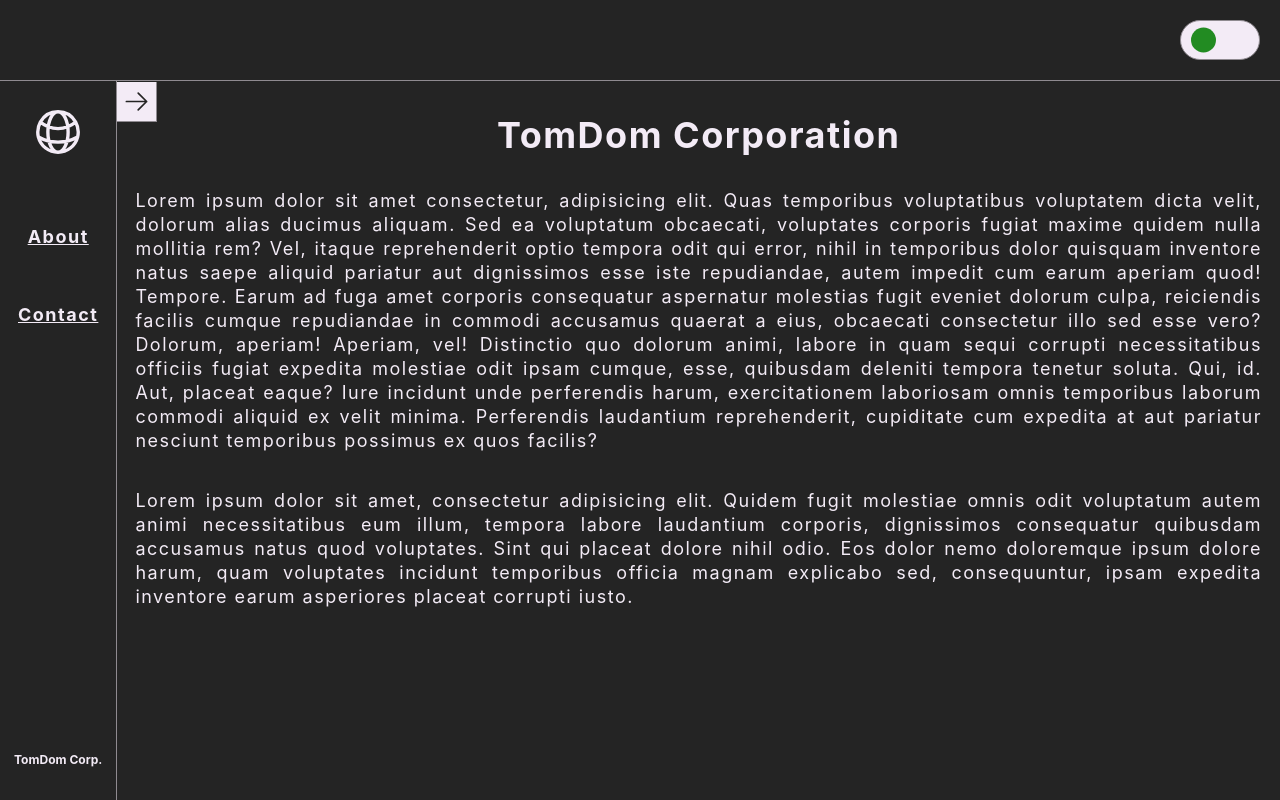
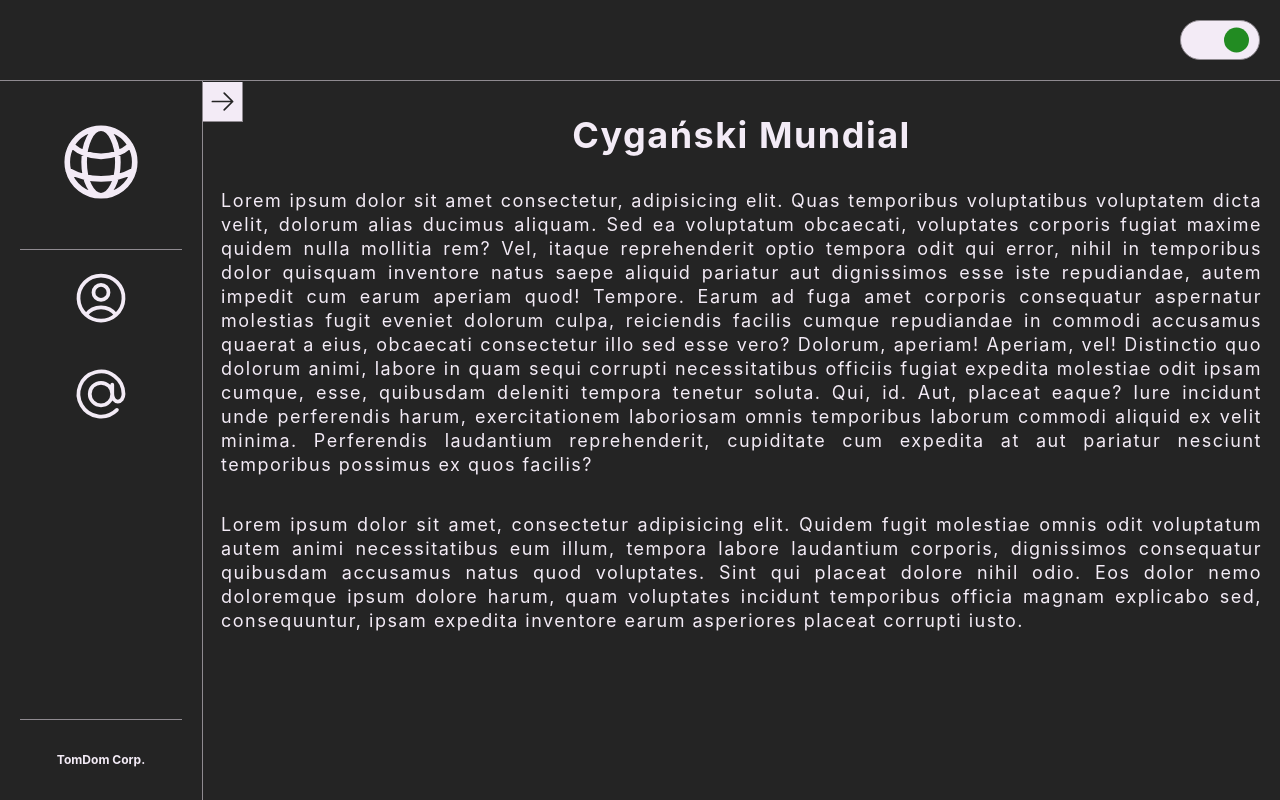
Before and after one commit to TDomagalski/reactjs-vite-app1, a React (Vite) app: page / in a window 1280 px wide. Built offline with nearby package versions, Linux system fonts and the light colour scheme.

Commit message:
feat: first version of menu icons navigation

```diff
--- a/src/App.jsx
+++ b/src/App.jsx
@@ -2,7 +2,7 @@ import { createContext, useState } from 'react';
 import { HashRouter, Routes, Route } from 'react-router-dom';
 import './styles/css/index.css';
 import Navigation from './components/Navigation';
-import PageAbout from './pages/PageAbout';
+import PageAccount from './pages/PageAccount';
 import PageContact from './pages/PageContact';
 import PageHome from './pages/PageHome';
 import PageNotFound from './pages/PageNotFound';
@@ -52,7 +52,7 @@ function App() {
           <div id="App_content">
             <Routes>
               <Route path="/" element={<PageHome />} />
-              <Route path="/about" element={<PageAbout />} />
+              <Route path="/about" element={<PageAccount />} />
               <Route path="/contact" element={<PageContact />} />
               <Route path="*" element={<PageNotFound />} />
             </Routes>
--- a/src/components/Navigation.jsx
+++ b/src/components/Navigation.jsx
@@ -1,6 +1,8 @@
 import React from 'react';
 import { Link } from 'react-router-dom';
 import TomDomLogo from '../assets/TomDomLogo';
+import NavAccountSVG from '../assets/NavAccountSVG';
+import NavContactSVG from '../assets/NavContactSVG';
 
 export default function Navigation() {
   return (
@@ -11,14 +13,16 @@ export default function Navigation() {
         </Link>
       </div>
       <nav>
-        <ul>
+        <ul className="nav_ul">
           <li>
             <Link to="/about">
-              <span>About</span>
+              <NavAccountSVG />
+              <span>Create Account</span>
             </Link>
           </li>
           <li>
             <Link to="/contact">
+              <NavContactSVG />
               <span>Contact</span>
             </Link>
           </li>
--- a/src/pages/PageAbout.jsx
+++ b/src/pages/PageAccount.jsx
@@ -1,9 +1,9 @@
 import React from 'react';
 
-export default function PageAbout() {
+export default function PageAccount() {
   return (
     <>
-      <h1>About Page</h1>
+      <h1>Account</h1>
       <p>
         Lorem ipsum dolor sit amet consectetur adipisicing elit. Voluptas
         repellendus dolor aliquam ad iure vel placeat nisi ducimus accusantium,
--- a/src/pages/PageHome.jsx
+++ b/src/pages/PageHome.jsx
@@ -3,7 +3,7 @@ import React from 'react';
 export default function PageHome() {
   return (
     <>
-      <h1>TomDom Corporation</h1>
+      <h1>Cygański Mundial</h1>
       <p>
         Lorem ipsum dolor sit amet consectetur, adipisicing elit. Quas
         temporibus voluptatibus voluptatem dicta velit, dolorum alias ducimus
--- a/src/styles/css/index.css
+++ b/src/styles/css/index.css
@@ -72,7 +72,8 @@ div {
 } */
 .App {
   width: 100vw;
-  height: 100vh;
+  min-height: 100vh;
+  height: auto;
   display: -webkit-box;
   display: -ms-flexbox;
   display: flex;
@@ -97,7 +98,7 @@ div {
   -webkit-transition-duration: 0.25s;
           transition-duration: 0.25s;
 }
-.App#light a {
+.App#light a, .App#light p {
   color: #242424;
 }
 .App#light .btn_theme {
@@ -105,13 +106,17 @@ div {
 }
 .App#light .btn_theme .btn_theme-circle {
   background-color: #f3ebf6;
-  left: calc(100% - 35px);
+  right: calc(100% - 35px);
 }
 .App#light .App_nav-btn {
   background-color: #242424;
   color: #f3ebf6;
 }
 .App#light .nav_footer {
+  color: #242424;
+}
+.App#light .App_content {
+  background-color: #f3ebf6;
   color: #242424;
 }
 .App#dark {
@@ -124,7 +129,7 @@ div {
   -webkit-transition-duration: 0.25s;
           transition-duration: 0.25s;
 }
-.App#dark a {
+.App#dark a, .App#dark p {
   color: #f3ebf6;
 }
 .App#dark .btn_theme-circle {
@@ -135,6 +140,10 @@ div {
   color: #242424;
 }
 .App#dark .nav_footer {
+  color: #f3ebf6;
+}
+.App#dark .App_content {
+  background-color: #242424;
   color: #f3ebf6;
 }
 .App .App_optionbar {
@@ -171,7 +180,7 @@ div {
   border-radius: 50%;
   position: absolute;
   top: 50%;
-  left: calc(0% + 10px);
+  right: calc(0% + 10px);
   -webkit-transform: translateY(-50%);
           transform: translateY(-50%);
   -webkit-transition: 0.25s ease-in-out;
@@ -208,9 +217,10 @@ div {
       flex-wrap: nowrap;
   -webkit-box-sizing: border-box;
           box-sizing: border-box;
+  padding: 0 20px;
 }
 .App .App_main #App_navigation header .nav_logo {
-  margin-top: 2rem;
+  padding: 2rem;
   -ms-flex-preferred-size: 15%;
       flex-basis: 15%;
   width: 100%;
@@ -227,6 +237,7 @@ div {
       -ms-flex-align: center;
           align-items: center;
   letter-spacing: 2px;
+  border-bottom: 1px solid #8f8a90;
 }
 .App .App_main #App_navigation header .nav_logo a {
   width: 50%;
@@ -260,8 +271,27 @@ div {
   padding: 1rem;
 }
 .App .App_main #App_navigation header nav ul li a {
+  height: 100%;
+  display: inline-block;
   -webkit-transition: 0.25s;
   transition: 0.25s;
+  display: -webkit-box;
+  display: -ms-flexbox;
+  display: flex;
+  -webkit-box-orient: vertical;
+  -webkit-box-direction: normal;
+      -ms-flex-direction: column;
+          flex-direction: column;
+  -webkit-box-pack: justify;
+      -ms-flex-pack: justify;
+          justify-content: space-between;
+  -webkit-box-align: stretch;
+      -ms-flex-align: stretch;
+          align-items: stretch;
+}
+.App .App_main #App_navigation header .nav_footer {
+  width: 100%;
+  border-top: 1px solid #8f8a90;
 }
 .App .App_main #App_navigation header .nav_footer h6 {
   -webkit-transition: 0.25s;
@@ -322,6 +352,64 @@ div {
     -webkit-transition-duration: 0.25s;
             transition-duration: 0.25s;
   }
+  .App .App_main #App_navigation.close {
+    -ms-flex-preferred-size: 5%;
+        flex-basis: 5%;
+  }
+  .App .App_main #App_navigation.close .App_nav-btn svg {
+    -webkit-transform: scaleY(1);
+            transform: scaleY(1);
+  }
+  .App .App_main #App_navigation.close .nav_ul li a {
+    -webkit-box-align: center;
+        -ms-flex-align: center;
+            align-items: center;
+  }
+  .App .App_main #App_navigation.close .nav_ul li a svg {
+    width: 60px;
+    height: auto;
+  }
+  .App .App_main #App_navigation.close .nav_ul li a span {
+    display: none;
+  }
+  .App .App_main #App_navigation.open {
+    -ms-flex-preferred-size: 20%;
+        flex-basis: 20%;
+  }
+  .App .App_main #App_navigation.open .App_nav-btn svg {
+    -webkit-transform: scaleX(-1);
+            transform: scaleX(-1);
+  }
+  .App .App_main #App_navigation.open .nav_ul li a {
+    display: -webkit-box;
+    display: -ms-flexbox;
+    display: flex;
+    -webkit-box-orient: horizontal;
+    -webkit-box-direction: normal;
+        -ms-flex-direction: row;
+            flex-direction: row;
+    -webkit-box-pack: start;
+        -ms-flex-pack: start;
+            justify-content: flex-start;
+    -webkit-box-align: center;
+        -ms-flex-align: center;
+            align-items: center;
+  }
+  .App .App_main #App_navigation.open .nav_ul li a svg {
+    width: 50px;
+    height: auto;
+    margin-right: 1rem;
+  }
+  .App .App_main #App_navigation.open .nav_ul li a span {
+    display: block;
+    width: auto;
+    text-align: left;
+    background-color: white;
+    color: black;
+    padding: 0.5rem 1rem;
+    border: 1px solid #8f8a90;
+    border-radius: 25px;
+  }
   .App .App_main #App_navigation .App_nav-btn {
     position: absolute;
     top: 1px;
@@ -358,27 +446,11 @@ div {
     -webkit-transition-duration: 0.25s;
             transition-duration: 0.25s;
   }
-  .App .App_main #App_navigation.close {
-    -ms-flex-preferred-size: 5%;
-        flex-basis: 5%;
-  }
-  .App .App_main #App_navigation.close .App_nav-btn svg {
-    -webkit-transform: scaleY(1);
-            transform: scaleY(1);
-  }
-  .App .App_main #App_navigation.open {
-    -ms-flex-preferred-size: 20%;
-        flex-basis: 20%;
-  }
-  .App .App_main #App_navigation.open .App_nav-btn svg {
-    -webkit-transform: scaleX(-1);
-            transform: scaleX(-1);
-  }
   .App .App_main #App_navigation header {
     height: 100%;
   }
   .App .App_main #App_navigation header .nav_logo {
-    margin-top: 0;
+    margin: 0;
     -ms-flex-preferred-size: 15%;
         flex-basis: 15%;
     width: 100%;
@@ -397,10 +469,9 @@ div {
             align-items: center;
     -ms-flex-wrap: wrap;
         flex-wrap: wrap;
-    padding: 1rem;
   }
   .App .App_main #App_navigation header .nav_logo a {
-    min-width: 3rem;
+    min-width: 5rem;
   }
   .App .App_main #App_navigation header nav {
     width: 100%;
@@ -409,11 +480,7 @@ div {
             flex-grow: 1;
   }
   .App .App_main #App_navigation header nav ul {
-    list-style-type: none;
     padding: 0;
-    display: -webkit-box;
-    display: -ms-flexbox;
-    display: flex;
     -webkit-box-orient: vertical;
     -webkit-box-direction: normal;
         -ms-flex-direction: column;
@@ -421,15 +488,21 @@ div {
     -webkit-box-pack: start;
         -ms-flex-pack: start;
             justify-content: flex-start;
-    -webkit-box-align: stretch;
-        -ms-flex-align: stretch;
-            align-items: stretch;
   }
   .App .App_main #App_navigation header nav ul li {
-    margin-bottom: 1rem;
+    -ms-flex-preferred-size: auto;
+        flex-basis: auto;
+    -webkit-box-sizing: border-box;
+            box-sizing: border-box;
+    padding: 0;
+    margin-bottom: 2rem;
   }
   .App .App_main #App_navigation header nav ul li:last-of-type {
     margin-bottom: 0;
+  }
+  .App .App_main #App_navigation header nav ul li a svg {
+    width: 40px;
+    height: auto;
   }
   .App .App_main #App_navigation header .nav_footer {
     width: 100%;
--- a/src/styles/scss/index.scss
+++ b/src/styles/scss/index.scss
@@ -76,7 +76,8 @@ div {
 
 .App {
   width: 100vw;
-  height: 100vh;
+  min-height: 100vh;
+  height: auto;
 	display: flex;
 	flex-direction: column;
 	justify-content: flex-start;
@@ -89,7 +90,7 @@ div {
     transition-timing-function: ease-in-out;
     transition-duration: $transition250;
 
-		a {
+		a, p {
 			color: $color-font-dark;
 		}
 
@@ -97,7 +98,7 @@ div {
       background-color: $color-bg-dark;
 			.btn_theme-circle {
 				background-color: $color-bg-white;
-				left: calc(100% - (25px + 10px));
+				right: calc(100% - (25px + 10px));
 			}
 		}
 
@@ -109,6 +110,11 @@ div {
     .nav_footer {
       color: $color-font-dark;
     }
+
+    .App_content {
+      background-color: $color-bg-white;
+      color: $color-font-dark;
+    }
 	}
 
 	&#dark {
@@ -118,7 +124,7 @@ div {
     transition-timing-function: ease-in-out;
     transition-duration: $transition250;
 
-		a {
+		a, p {
 			color: $color-font-white;
 		}
 
@@ -132,6 +138,11 @@ div {
     }
 
     .nav_footer {
+      color: $color-font-white;
+    }
+
+    .App_content {
+      background-color: $color-bg-dark;
       color: $color-font-white;
     }
 	}
@@ -162,7 +173,7 @@ div {
 				border-radius: 50%;
 				position: absolute;
 				top: 50%;
-				left: calc(0% + 10px);
+				right: calc(0% + 10px);
 				transform: translateY(-50%);
 				transition: $transition250 ease-in-out;
 			}
@@ -189,9 +200,11 @@ div {
 				align-items: center;
 				flex-wrap: nowrap;
 				box-sizing: border-box;
+        padding: 0 20px;
+
 
 				.nav_logo {
-          margin-top: 2rem;
+          padding: 2rem;
 					flex-basis: 15%;
 					width: 100%;
 					display: flex;
@@ -199,17 +212,18 @@ div {
 					justify-content: space-around;
 					align-items: center;
 					letter-spacing: 2px;
+          border-bottom: 1px solid $color-border-default;
 
 					a {
             width: 50%;
             transition: $transition250 ease-in-out;
           }
 				}
+
 				nav {
 					width: 100%;
 					ul {
 						list-style-type: none;
-						// font-size: 22px;
 						font-weight: 700;
 						letter-spacing: 1.5px;
 						padding: 0;
@@ -224,13 +238,21 @@ div {
 							padding: 1rem;
 
 							a {
+                height: 100%;
+                display: inline-block;
 								transition: $transition250;
+                display: flex;
+                flex-direction: column;
+                justify-content: space-between;
+                align-items: stretch;
 							}
 						}
 					}
 				}
 
         .nav_footer {
+          width: 100%;
+          border-top: 1px solid $color-border-default;
 
          h6 {
               transition: $transition250;
@@ -274,6 +296,69 @@ div {
         transition-timing-function: ease-in-out;
         transition-duration: $transition250;
 
+        &.close {
+          flex-basis: 5%;
+
+          .App_nav-btn {
+            svg {
+              transform: scaleY(1);
+            }
+          }
+
+          .nav_ul {
+            li {
+              a {
+                align-items: center;
+                svg {
+                  width: 60px;
+                  height: auto;
+                }
+                span {
+                  display: none;
+                }
+              }
+            }
+          }
+        }
+
+        &.open {
+          flex-basis: 20%;
+
+          .App_nav-btn {
+            svg {
+              transform: scaleX(-1);
+            }
+          }
+
+          .nav_ul {
+            li {
+              a {
+                display: flex;
+                flex-direction: row;
+                justify-content: flex-start;
+                align-items: center;
+
+                svg {
+                  width: 50px;
+                  height: auto;
+                  margin-right: 1rem;
+                }
+
+                span {
+                  display: block;
+                  width: auto;
+                  text-align: left;
+                  background-color: white;
+                  color: black;
+                  padding: 0.5rem 1rem;
+                  border: 1px solid $color-border-default;
+                  border-radius: 25px;
+                }
+              }
+            }
+          }
+        }
+
         .App_nav-btn {
           position: absolute;
           top: 1px;
@@ -293,7 +378,7 @@ div {
           cursor: pointer;
           transition: $transition250 all;
 
-          // ISSUE - doubled transition
+          // ISSUE - doubled transition !DONE!
           svg {
             transition-property: transform;
             transition-timing-function: ease-in-out;
@@ -301,31 +386,11 @@ div {
           }
         }
 
-        &.close {
-          flex-basis: 5%;
-
-          .App_nav-btn {
-            svg {
-              transform: scaleY(1);
-            }
-          }
-        }
-
-        &.open {
-          flex-basis: 20%;
-
-          .App_nav-btn {
-            svg {
-              transform: scaleX(-1);
-            }
-          }
-        }
-
 				header {
           height: 100%;
 
 					.nav_logo {
-            margin-top: 0;
+            margin: 0;
 						flex-basis: 15%;
 						width: 100%;
 						display: flex;
@@ -333,10 +398,9 @@ div {
 						justify-content: center;
 						align-items: center;
 						flex-wrap: wrap;
-						padding: 1rem;
 
             a {
-              min-width: 3rem;
+              min-width: 5rem;
             }
 					}
 
@@ -345,22 +409,30 @@ div {
 						flex-grow: 1;
 
 						ul {
-							list-style-type: none;
 							padding: 0;
-							display: flex;
 							flex-direction: column;
-							justify-content: flex-start;
-							align-items: stretch;
+              justify-content: flex-start;
 
 							li {
-								margin-bottom: 1rem;
+                flex-basis: auto;
+                box-sizing: border-box;
+                padding: 0;
+								margin-bottom: 2rem;
 
 								&:last-of-type {
 									margin-bottom: 0;
 								}
+
+                a {
+                  svg {
+                    width: 40px;
+                    height: auto;
+                  }
+                }
 							}
 						}
 					}
+
 					.nav_footer {
 						width: 100%;
 					}
```
Also changed, not shown: 1 other file (tests, documents, lock files or other folders).
